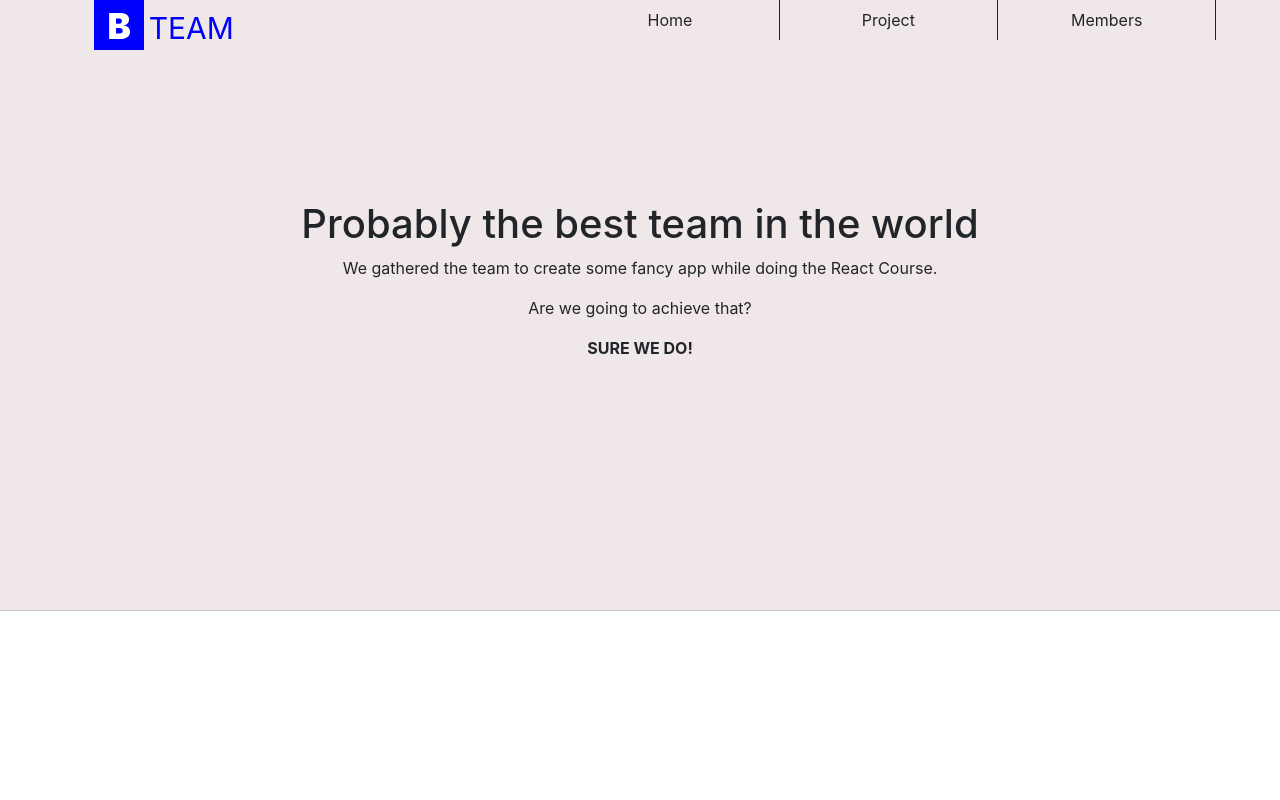
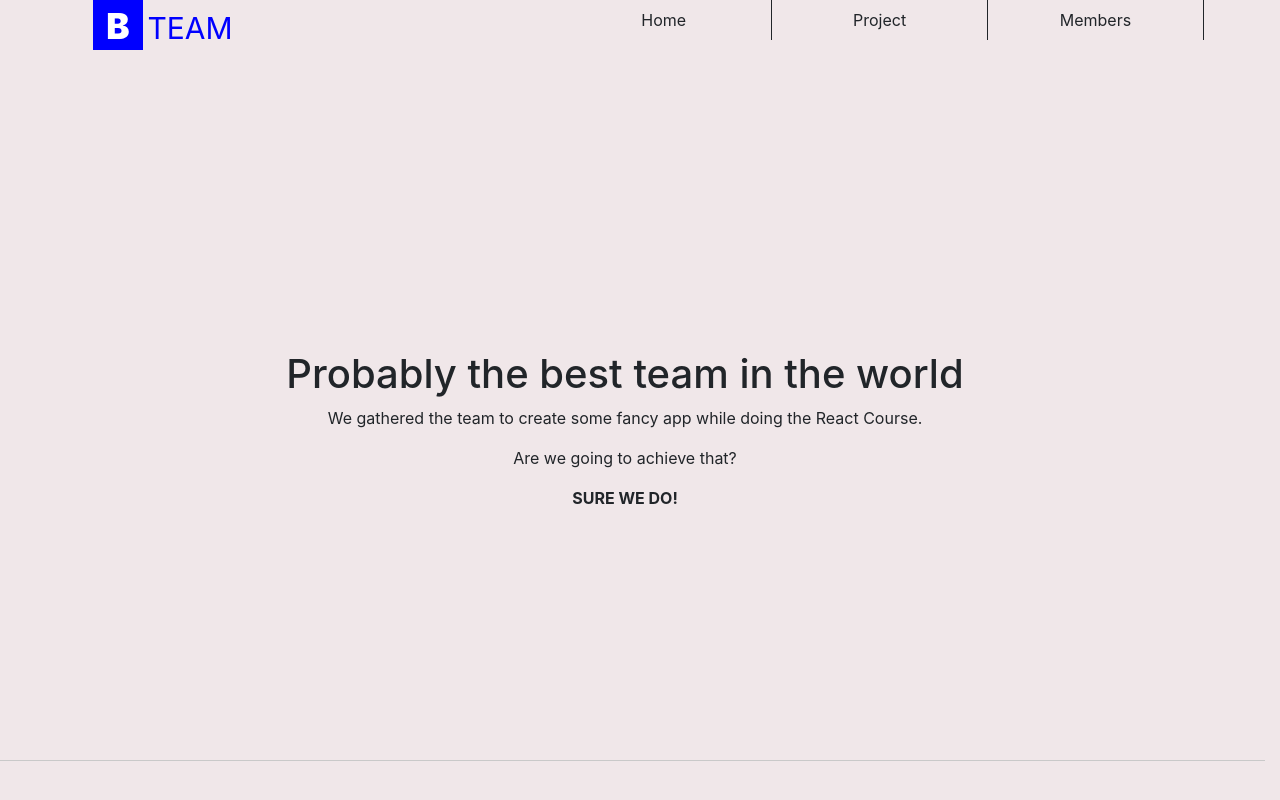
Before and after one commit to szkola-reacta/team-blue-www, a React (Create React App) app: page / in a window 1280 px wide. Shown: the top 800 px of the page. Built offline with nearby package versions, Linux system fonts and the light colour scheme.

Commit message:
modified App, Content, CatchWord

```diff
--- a/src/App.js
+++ b/src/App.js
@@ -2,16 +2,24 @@ import React from 'react';
 import Header from './components/header/';
 import Content from './components/content/';
 import Footer from './components/footer/';
+import CatchWord from './components/content/';
 
-function App() {
+import 'bootstrap/dist/css/bootstrap.min.css';
+
+const App = () => {
   return (
     <div>
       <Header />
-      <Content
-        title="Probably the best team in the world"
-        text1="We gathered the team to create some fancy app while doing the React Course."
-        text2="Are we going to achieve that?"
-        bold="SURE WE DO!" />
+        <Content>
+          <CatchWord>
+            <div>
+              <h1>Probably the best team in the world</h1>
+              <p>We gathered the team to create some fancy app while doing the React Course.</p>
+              <p>Are we going to achieve that?</p>
+              <b>SURE WE DO!</b>
+            </div>
+          </CatchWord>
+        </Content>
       <Footer />
     </div>
   );
--- a/src/components/content/Content.css
+++ b/src/components/content/Content.css
@@ -5,9 +5,6 @@
    padding-top: 150px;
    padding-bottom: 250px;
    border-bottom: #c9c9c9 1.5px solid;
-}
-
-.catch-word {
    text-align: center;
 }
 
@@ -16,5 +13,5 @@ h1 {
 }
 
 .row {
-   margin-right: 0px;
+   margin-right: 0px !important;
 }
--- a/src/components/content/Content.js
+++ b/src/components/content/Content.js
@@ -1,25 +1,19 @@
-import React, { Fragment } from 'react';
+import React from 'react';
 import Container from 'react-bootstrap/Container';
 import Row from 'react-bootstrap/Row';
 import Col from 'react-bootstrap/Col';
 
 import './Content.css';
-import 'bootstrap/dist/css/bootstrap.min.css';
 
 function Content(props) {
   return (
-   <Fragment>
-      <Container className="content" fluid="true">
-         <Row className="catch-word">
-            <Col>
-               <h1>{ props.title }</h1>
-               <p>{ props.text1 }</p>
-               <p>{ props.text2 }</p>
-               <b>{ props.bold }</b>
-            </Col>
-         </Row>
-      </Container>
-   </Fragment>
+    <Container className="content" fluid="true">
+      <Row>
+        <Col>
+          { props.children }
+        </Col>
+      </Row>
+    </Container>
   );
 }
 
--- a/src/components/footer/Footer.js
+++ b/src/components/footer/Footer.js
@@ -1,6 +1,5 @@
 import React from 'react';
 import Container from 'react-bootstrap/Container';
-
 
 import './Footer.css';
 
```
Also changed, not shown: src/components/content/CatchWord.js (added, +12 -0 lines).
